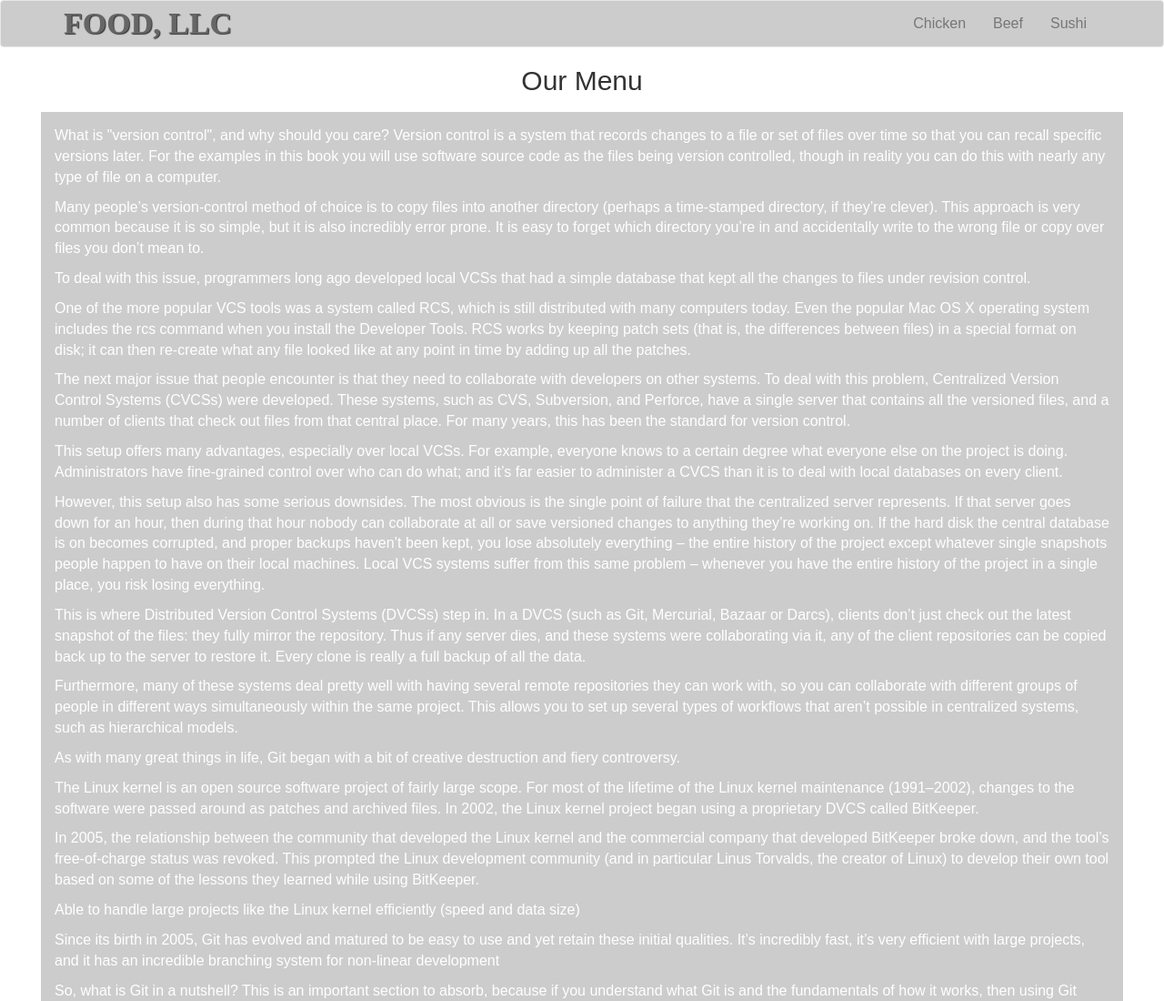
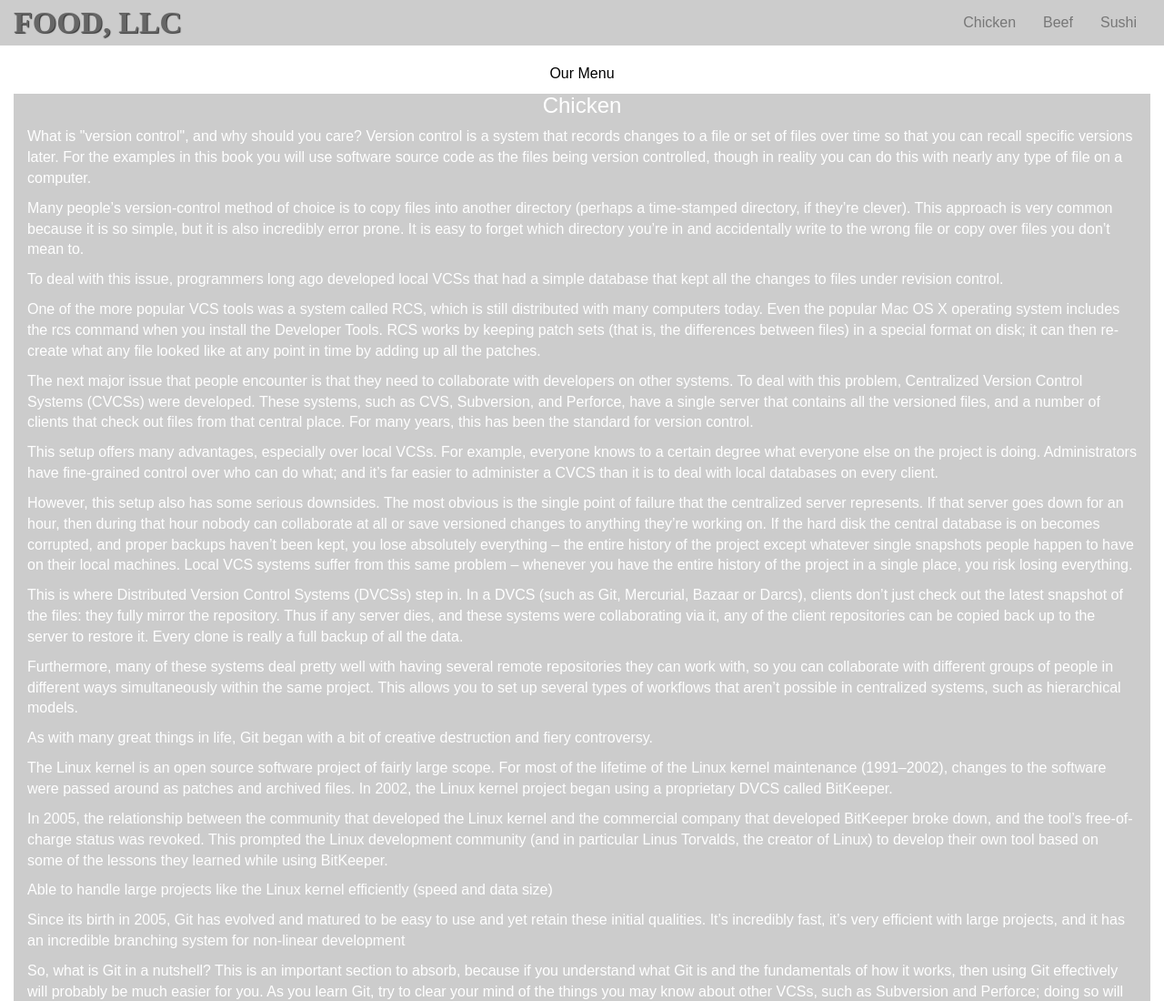
Before and after one commit to anand121023/module3_solution, a plain HTML site: page site/index.html in a window 1280 px wide. Shown: the top 1100 px of the page at 91% size. Drawn offline with Linux system fonts and the light colour scheme.

Commit message:
change heading element

```diff
--- a/site/css/style.css
+++ b/site/css/style.css
@@ -2,6 +2,10 @@ body {
 	font-size: 16px;
 	color: #FFF;
 	font-family: 'Oxygen', sans-serif;
+}
+
+.container {
+	width: 100%;
 }
 
 .navbar-brand a{
@@ -15,6 +19,8 @@ body {
 
 .bg-yellow {
 	background-color: #CCC;
+	border-radius: 0;
+	border: 0;
 }
 
 .menu-btn {
@@ -39,27 +45,30 @@ body {
 	background-color: #FFFFFF !important;
 }
 
-h2.content-heading {
-	color: #333;
-	margin: 0;
-	margin-bottom: 18px;
+.text-center {
+	color: #000;
+}
+
+.heading {
+	text-align: center;
+	margin-top: 0px;
 }
 
 div.para-contents {
 	background-color: #CCC;
-	padding: 15px;
+	padding: 0px 15px 15px 15px;
 	margin-bottom: 45px;
 }
 
 /********** Extra small devices only **********/
 @media (min-width: 768px) {
-	.contents-padding-left-right{ padding: 0px 30px; }
+
 }
 
 
 @media (max-width: 767px) {
-	.contents-padding-left-right{ padding: 0px 60px; }
-}
+	.contents-padding-left-right{ padding: 0px 30px; }
+
 
 @media (min-width: 480px) {
 
--- a/site/index.html
+++ b/site/index.html
@@ -46,12 +46,13 @@
 
   <div class="container-fluid">
     <div class="row">
-      <div class="col-md-12">
-        <h2 class="text-center content-heading">Our Menu</h2>
+      <div class="col-xs-12">
+        <p class="text-center">Our Menu</p>
       </div>
-      <div class="col-md-12">
+      <div class="col-xs-12">
         <div class="contents-padding-left-right">
           <div class="para-contents">
+            <h3 class="heading">Chicken</h3>
             <p>What is "version control", and why should you care? Version control is a system that records changes to a file or set of files over time so that you can recall specific versions later. For the examples in this book you will use software source code as the files being version controlled, though in reality you can do this with nearly any type of file on a computer.<p>
             <p>Many people’s version-control method of choice is to copy files into another directory (perhaps a time-stamped directory, if they’re clever). This approach is very common because it is so simple, but it is also incredibly error prone. It is easy to forget which directory you’re in and accidentally write to the wrong file or copy over files you don’t mean to.</p>
             <p>To deal with this issue, programmers long ago developed local VCSs that had a simple database that kept all the changes to files under revision control.</p>
```
